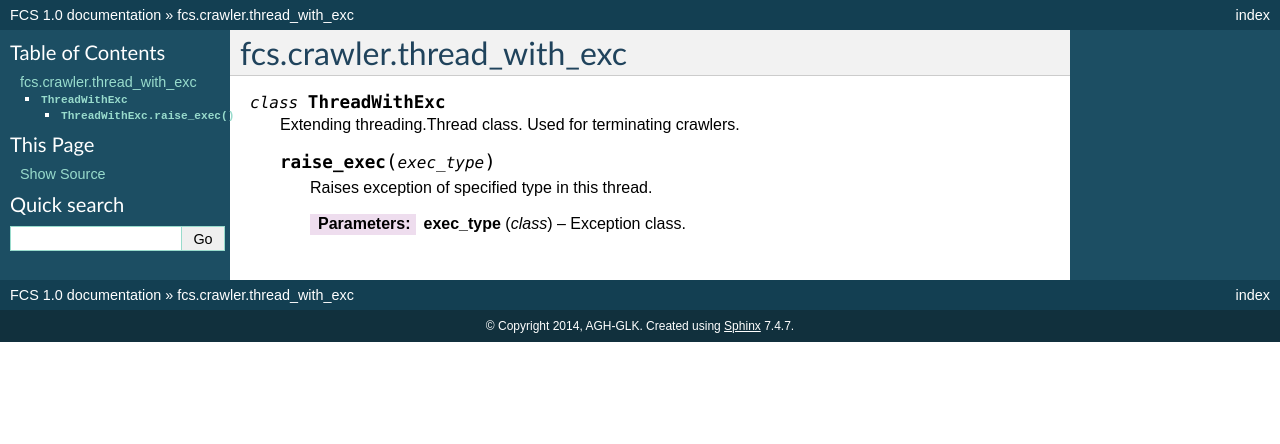
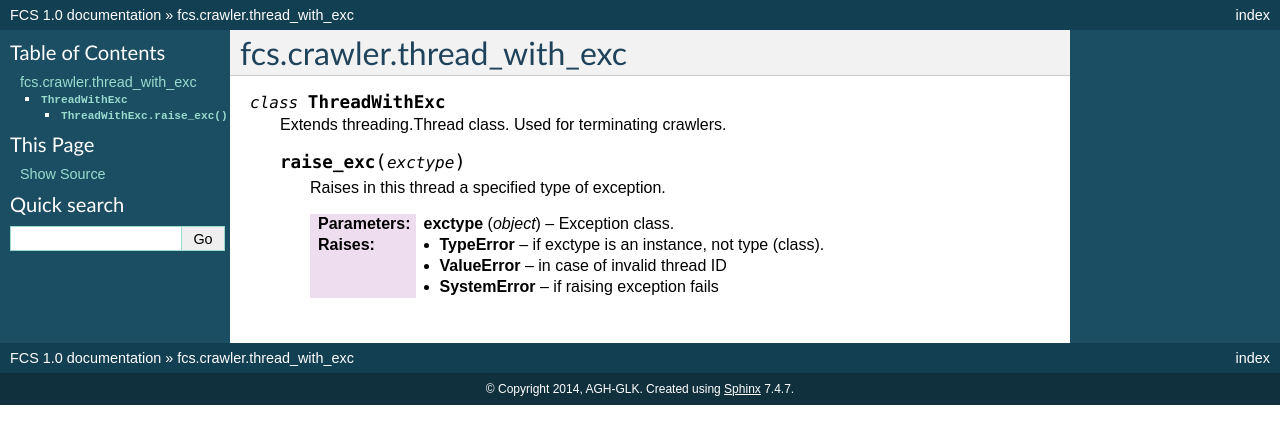
Before and after one commit to agh-glk/fcs, a Sphinx documentation site: the page built from docs/source/crawler/thread_with_exc.rst, in a window 1280 px wide. Shown: the top 444 px of the page. Built offline with Sphinx 7.4.7, drawn with Linux system fonts in a browser that asks for light colours; formulas are drawn with MathJax 3.

Commit message:
[NT] Edit

```diff
--- a/docs/source/crawler/thread_with_exc.rst
+++ b/docs/source/crawler/thread_with_exc.rst
@@ -3,10 +3,13 @@ fcs.crawler.thread_with_exc
 
 .. py:class:: ThreadWithExc
 
-   Extending threading.Thread class. Used for terminating crawlers.
+   Extends threading.Thread class. Used for terminating crawlers.
 
-   .. py:method:: raise_exec(exec_type)
+   .. py:method:: raise_exc(exctype)
 
-      Raises exception of specified type in this thread.
+      Raises in this thread a specified type of exception.
 
-      :param class exec_type: Exception class.
+      :param object exctype: Exception class.
+      :raises TypeError: if exctype is an instance, not type (class).
+      :raises ValueError: in case of invalid thread ID
+      :raises SystemError: if raising exception fails
```
